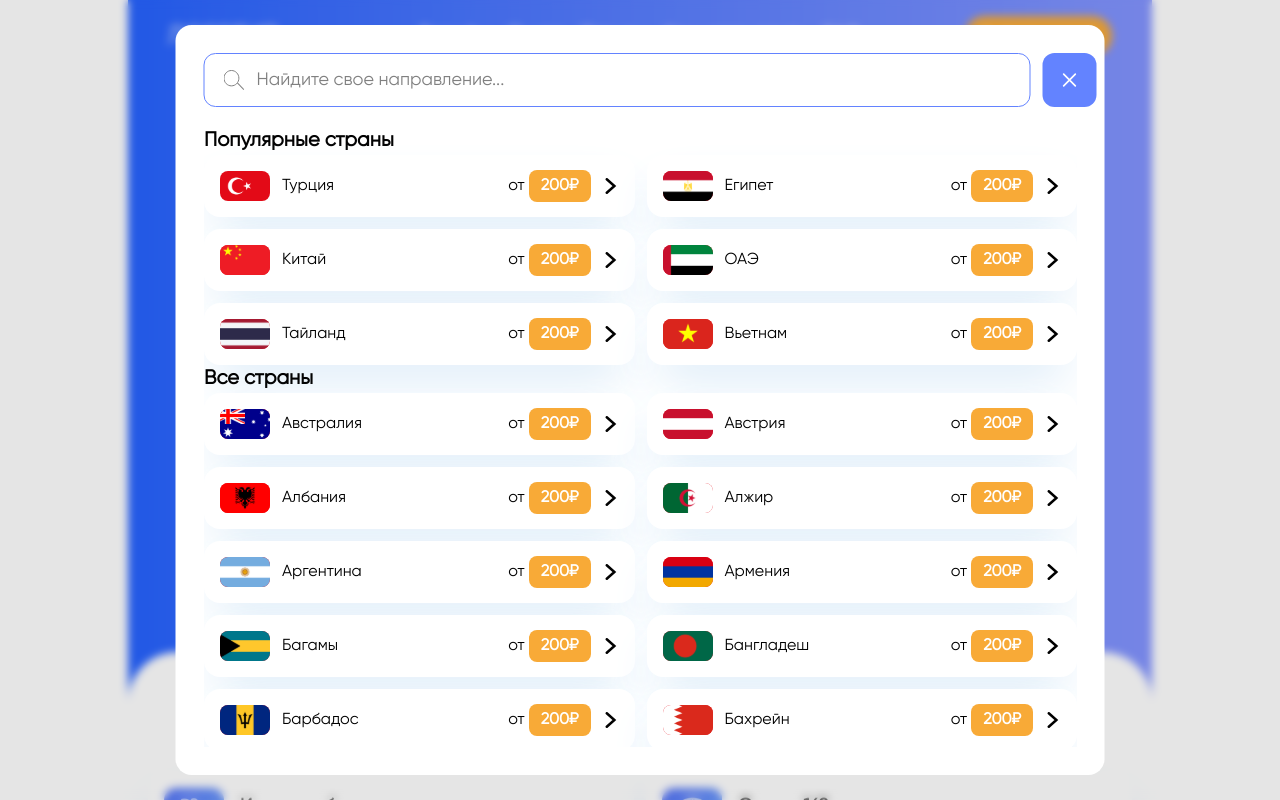
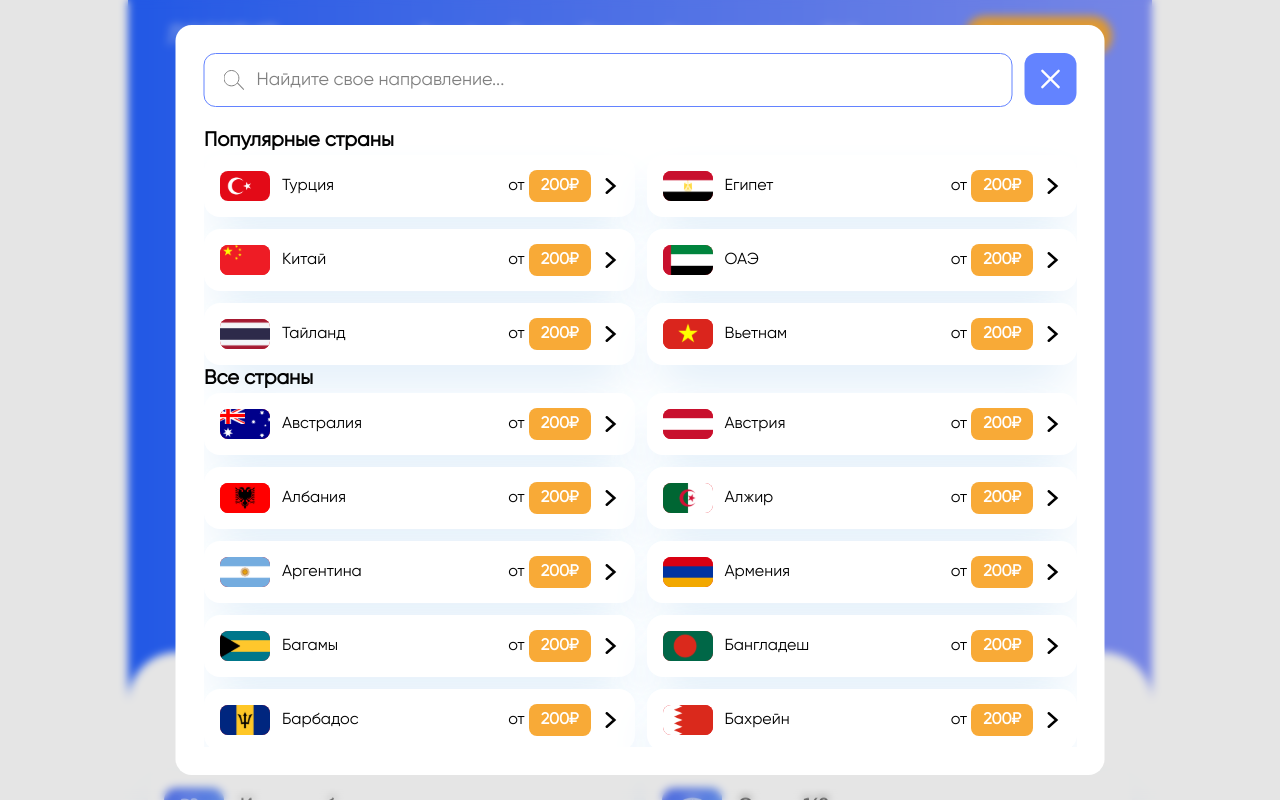
Before and after one commit to margocoding/mobile_internet_webapp, a React (Vite) app: page / in a window 1280 px wide. Both pictures are taken after a click on the button "Показать все". Shown: the top 800 px of the page. Built offline with nearby package versions, Linux system fonts and the light colour scheme.

Commit message:
Modal fix

```diff
--- a/src/components/shared/hero/Hero.tsx
+++ b/src/components/shared/hero/Hero.tsx
@@ -22,14 +22,14 @@ const Hero = ({
     >
       <motion.h1
         variants={fadeInUp}
-        className="text-6xl max-[762px]:text-4xl font-bold z-10 text-center"
+        className="text-6xl max-[762px]:text-3xl font-bold z-10 text-center"
       >
         Мобильный интернет <br /> за границей для вас <br /> и ваших близких
       </motion.h1>
 
       <motion.div
         variants={fadeInUp}
-        className="py-2 min-[762px]:text-xl px-10 z-10 border-2 border-[#FFFFFF] rounded-full"
+        className="py-2 min-[762px]:text-xl max-md:px-6 max-md:py-1 px-10 z-10 border-2 border-[#FFFFFF] rounded-full"
       >
         Быстро. Выгодно. Безопасно.
       </motion.div>
--- a/src/components/ui/CloseButton.tsx
+++ b/src/components/ui/CloseButton.tsx
@@ -11,10 +11,10 @@ const CloseButton = ({ color = "default", className, ...rest }: Props) => {
       whileHover={{ scale: 1.05 }}
       whileTap={{ scale: 0.95 }}
       transition={{ duration: 0.15, ease: [0.16, 1, 0.3, 1] }}
-      className={`p-2 cursor-pointer h-full flex items-center justify-center aspect-square rounded-xl ${colorClassName} ${className}`}
+      className={`p-3 cursor-pointer h-full flex items-center justify-center aspect-square rounded-xl ${colorClassName} ${className}`}
       {...rest}
     >
-      <img src="/icons/close.svg" alt="Close" className="w-5 h-5" />
+      <img src="/icons/close.svg" alt="Close" className="w-7 h-7" />
     </motion.button>
   );
 };
--- a/src/components/ui/Modal.tsx
+++ b/src/components/ui/Modal.tsx
@@ -106,15 +106,14 @@ const Modal = ({
               ${className}
             `}
           >
-            <div className="flex justify-between gap-3">
-              <div className="w-full">{header}</div>
+            <div className="flex items-start justify-between gap-3">
+              <div className="min-w-0 flex-1">{header}</div>
 
-              <div>
+              <div className="shrink-0">
                 <CloseButton color={color} onClick={() => setOpened(false)} />
               </div>
             </div>
 
-            {/* SCROLL */}
             <div className="mt-5 max-h-[calc(90vh-100px)] overflow-y-auto">
               {children}
             </div>
```
